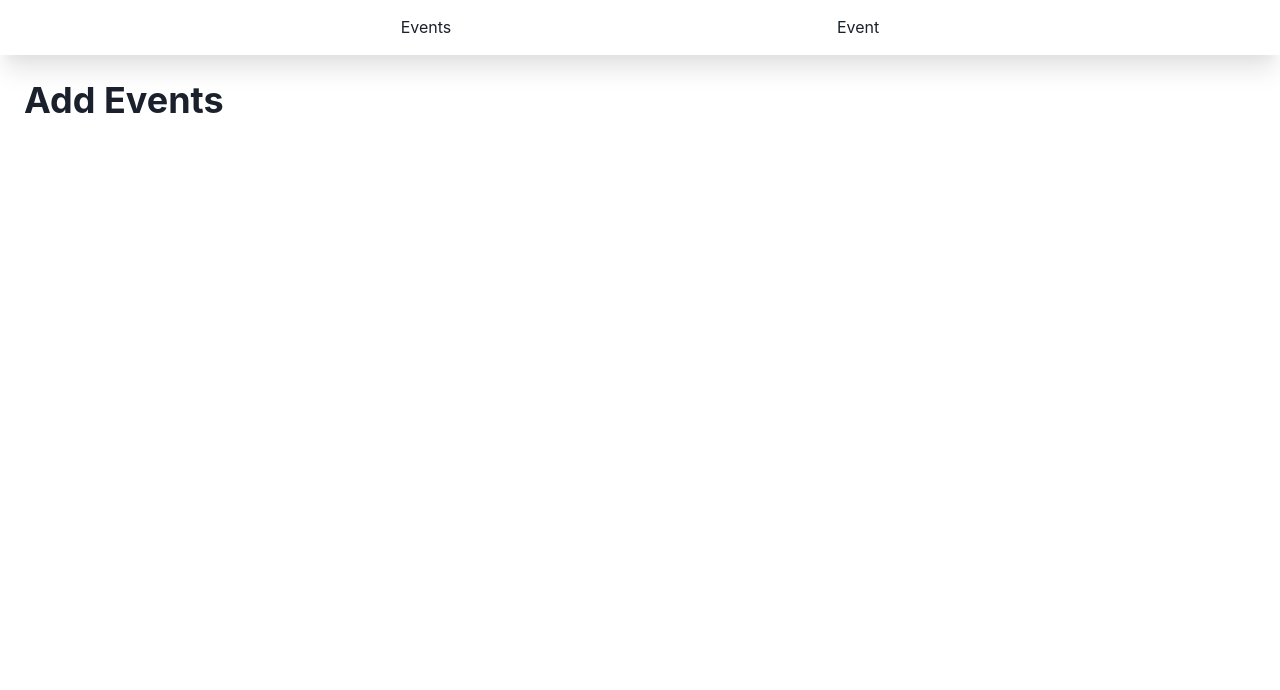
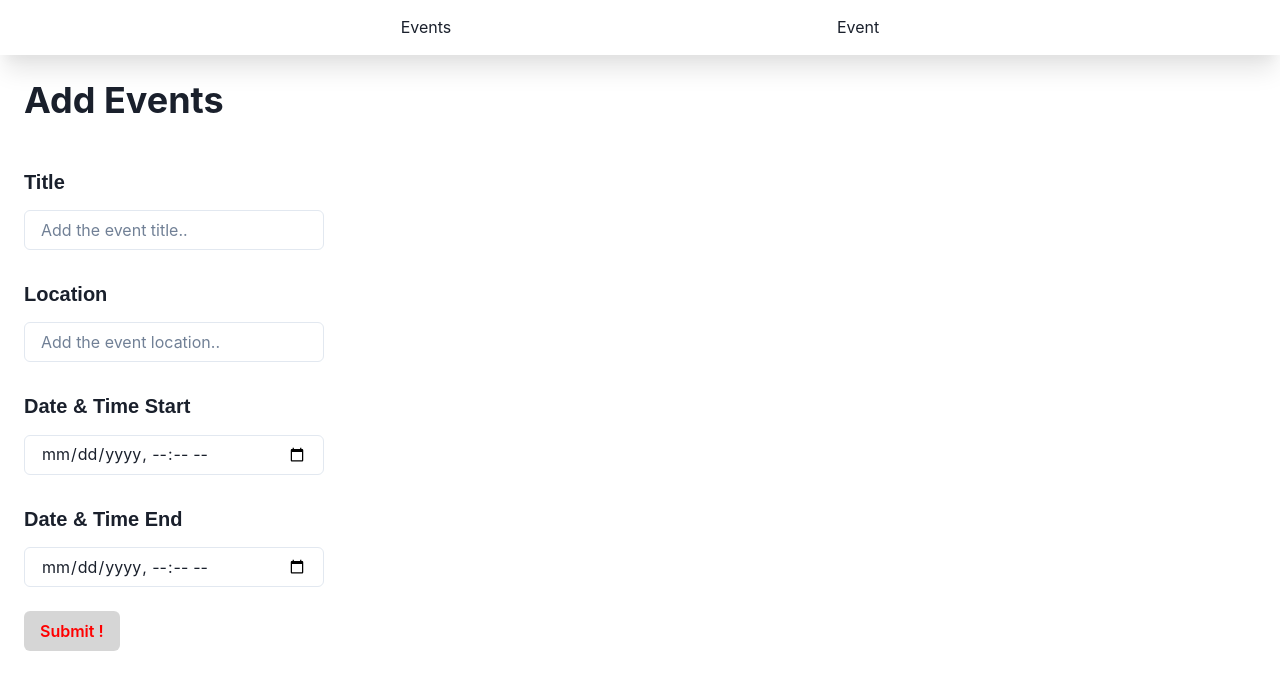
Before and after one commit to CartierKray/Event-App, a React (Vite) app: page /add/event in a window 1280 px wide. Shown: the top 690 px of the page. Built offline with nearby package versions, Linux system fonts and the light colour scheme.

Commit message:
Update AddEvent Page

```diff
--- a/src/pages/AddEvent.jsx
+++ b/src/pages/AddEvent.jsx
@@ -1,11 +1,69 @@
-import { Box, Heading } from "@chakra-ui/react";
+import { Box, Button, FormLabel, Heading, Input } from "@chakra-ui/react";
 import React from "react";
+import { Form } from "react-router-dom";
 
 export const AddEvent = () => {
   return (
     <Box p={"6"}>
       <Heading as="h1" size="xl" mb="6">
         Add Events
+        <Box height={"100vh"}>
+          <Form>
+            <FormLabel
+              mt="12"
+              fontFamily={"fantasy"}
+              fontSize={"20px"}
+              fontWeight={"bold"}
+            >
+              Title
+            </FormLabel>
+            <Input
+              placeholder={"Add the event title.."}
+              width={"300px"}
+              type="text"
+            ></Input>
+            <FormLabel
+              mt="8"
+              fontFamily={"fantasy"}
+              fontSize={"20px"}
+              fontWeight={"bold"}
+            >
+              Location
+            </FormLabel>
+            <Input
+              placeholder={"Add the event location.."}
+              width={"300px"}
+              type="text"
+            ></Input>
+            <FormLabel
+              mt="8"
+              fontFamily={"fantasy"}
+              fontSize={"20px"}
+              fontWeight={"bold"}
+            >
+              Date & Time Start
+            </FormLabel>
+            <Input width={"300px"} type="datetime-local"></Input>
+            <FormLabel
+              mt="8"
+              fontFamily={"fantasy"}
+              fontSize={"20px"}
+              fontWeight={"bold"}
+            >
+              Date & Time End
+            </FormLabel>
+            <Input width={"300px"} type="datetime-local"></Input>
+          </Form>
+          <Button
+            backgroundColor={"blackAlpha.300"}
+            color={"red"}
+            _hover={{ backgroundColor: "grey", color: "lime" }}
+            mt="6"
+            type="submit"
+          >
+            Submit !
+          </Button>
+        </Box>
       </Heading>
     </Box>
   );
--- a/src/pages/EventsPage.jsx
+++ b/src/pages/EventsPage.jsx
@@ -33,16 +33,17 @@ export const EventsPage = () => {
             borderColor="gray.200"
             pb="6"
           >
-            <Link to={`/event/${event.id}`}>
             <Image
               src={event.image}
               alt={event.title}
               mb="4"
               borderRadius="md"
             />
+            <Link to={`/event/${event.id}`}>
               <Heading as="h2" size="md">
                 {event.title}
               </Heading>
+            </Link>
             <Text color="gray.500" fontSize="sm" mb="3" mt="1">
               Location: {event.location}
             </Text>
@@ -53,7 +54,6 @@ export const EventsPage = () => {
             <Text color="gray.500" fontSize="sm" mt="1">
               End at: {new Date(event.endTime).toLocaleString()}
             </Text>
-            </Link>
           </ListItem>
         ))}
         <AddEventButton />
```
Lines whose indentation alone changed are shown as unchanged.
